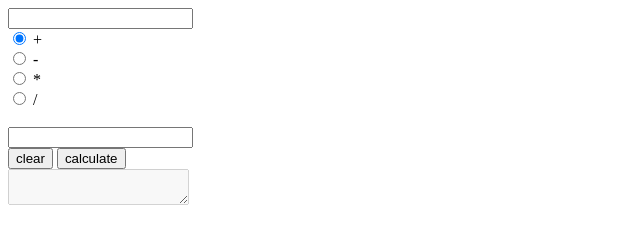
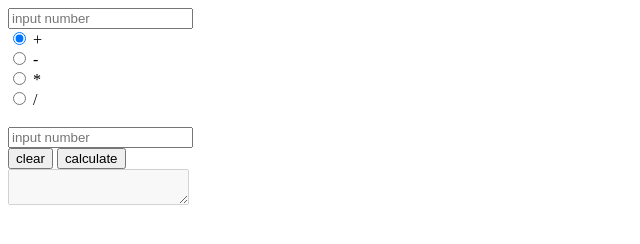
Before and after one commit to poomrtp/js-calculator-unit-test, a website: page index.html in a window 1280 px wide. Shown: the whole page, without its empty margins (0-640 px from the left). Drawn offline with Linux system fonts and the light colour scheme.

Commit message:
Add files via upload

```diff
--- a/index.html
+++ b/index.html
@@ -8,7 +8,7 @@
 </head>
 
 <body>
-    <input type="number" id="a" value="" size="10"> <br>
+    <input type="number" id="a" value="" placeholder="input number"> <br>
     <input type="radio" name="operator" id="operator" value="+" checked="check">
     <label for="operator">+</label><br>
     <input type="radio" name="operator" id="operator" value="-">
@@ -18,7 +18,7 @@
     <input type="radio" name="operator" id="operator" value="/">
     <label for="operator">/</label><br>
     <br>
-    <input type="number" id="b" value=""> <br>
+    <input type="number" id="b" value="" placeholder="input number"> <br>
     <button id="clear" value="=" onclick="clearDisplay()">clear</button>
     <button id="calc" value="=" onclick="doCalculate()">calculate</button><br>
     <textarea id="result" disabled></textarea>
```
